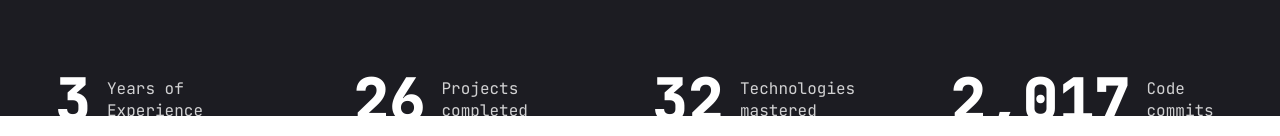
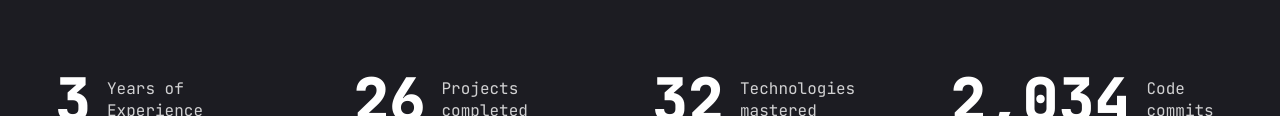
Before and after one commit to Bdelas777/portafolio, a Next.js app: page / in a window 1280 px wide. Shown: the part 684-820 px from the top of the page. Built offline with nearby package versions, Linux system fonts and the light colour scheme.

Commit message:
Update commits

```diff
--- a/components/Stats.jsx
+++ b/components/Stats.jsx
@@ -15,7 +15,7 @@
     text:"Technologies mastered"
   },
   {
-    num:2041,
+    num:2058,
     text:"Code commits"
   },
 ]
```
